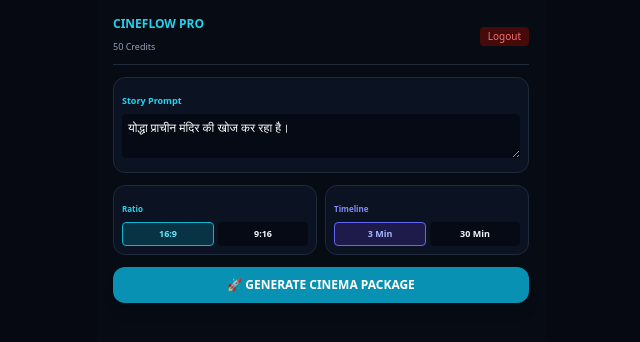
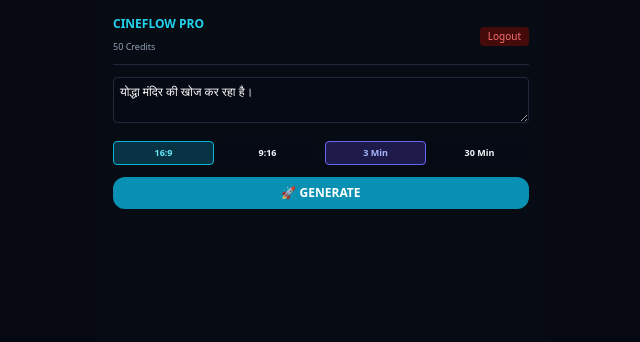
Before and after one commit to deepbhauak-wq/cineflow-ai, a Next.js app: page / in a window 1280 px wide. Both pictures are taken after a click on the button "ENTER STUDIO". Shown: the top 342 px of the page, without its empty margins (319-959 px from the left). Built offline with nearby package versions, Linux system fonts and the light colour scheme.

Commit message:
Refactor story prompt and scene display components
Updated the story prompt text and adjusted the textarea styling. Simplified button styles and improved scene display logic.

```diff
--- a/app/page.jsx
+++ b/app/page.jsx
@@ -1,10 +1,9 @@
-
 "use client";
 import React, { useState } from "react";
 
 export default function CineFlow() {
   const [u, setU] = useState(false);
-  const [p, setP] = useState("योद्धा प्राचीन मंदिर की खोज कर रहा है।");
+  const [p, setP] = useState("योद्धा मंदिर की खोज कर रहा है।");
   const [r, setR] = useState("16:9");
   const [d, setD] = useState("3 Min");
   const [cr, setCr] = useState(50);
@@ -18,11 +17,8 @@ export default function CineFlow() {
   const gen = () => {
     pop("🚀 Rendering...");
     setTimeout(() => {
-      setCr((c) => c - 10);
-      setScs([
-        { id: 1, t: "Scene 1", desc: "योद्धा जंगल में आगे बढ़ता है।" },
-        { id: 2, t: "Scene 2", desc: "मंदिर का मुख्य द्वार खुलता है।" },
-      ]);
+      setCr(c => c - 10);
+      setScs([{ id: 1, t: "Scene 1", desc: "योद्धा जंगल में आगे बढ़ता है।" }, { id: 2, t: "Scene 2", desc: "मंदिर का द्वार खुलता है।" }]);
       setDone(true);
       pop("✅ Done!");
     }, 1000);
@@ -46,43 +42,27 @@ export default function CineFlow() {
         <button onClick={() => setU(false)} className="text-[10px] bg-red-950 text-red-400 px-2 py-0.5 rounded">Logout</button>
       </div>
       {msg && <div className="fixed top-3 left-1/2 -translate-x-1/2 bg-cyan-950 text-cyan-300 border border-cyan-500 px-3 py-1 rounded-full text-[10px] font-bold">{msg}</div>}
-      <div className="p-2 bg-[#0b1222] border border-slate-800 rounded-xl space-y-1">
-        <label className="text-[9px] font-bold text-cyan-400">Story Prompt</label>
-        <textarea value={p} onChange={(e) => setP(e.target.value)} rows={2} className="w-full bg-[#060a14] p-1.5 text-xs text-white rounded outline-none" />
+      <textarea value={p} onChange={e => setP(e.target.value)} rows={2} className="w-full bg-[#060a14] p-1.5 text-xs text-white rounded outline-none border border-slate-800" />
+      <div className="grid grid-cols-2 gap-2">
+        <div className="flex gap-1">{["16:9", "9:16"].map(x => <button key={x} onClick={() => setR(x)} className={`flex-1 p-1 text-[9px] font-bold rounded ${r === x ? "bg-cyan-950 text-cyan-300 border border-cyan-500" : "bg-[#060a14]"}`}>{x}</button>)}</div>
+        <div className="flex gap-1">{["3 Min", "30 Min"].map(x => <button key={x} onClick={() => setD(x)} className={`flex-1 p-1 text-[9px] font-bold rounded ${d === x ? "bg-indigo-950 text-indigo-300 border border-indigo-500" : "bg-[#060a14]"}`}>{x}</button>)}</div>
       </div>
-      <div className="grid grid-cols-2 gap-2">
-        <div className="p-2 bg-[#0b1222] border border-slate-800 rounded-xl">
-          <label className="text-[8px] font-bold text-cyan-400">Ratio</label>
-          <div className="flex gap-1 pt-1">{["16:9", "9:16"].map((x) => (<button key={x} onClick={() => setR(x)} className={`flex-1 p-1 text-[9px] font-bold rounded ${r === x ? "bg-cyan-950 text-cyan-300 border border-cyan-500" : "bg-[#060a14]"}`}>{x}</button>))}</div>
-        </div>
-        <div className="p-2 bg-[#0b1222] border border-slate-800 rounded-xl">
-          <label className="text-[8px] font-bold text-indigo-400">Timeline</label>
-          <div className="flex gap-1 pt-1">{["3 Min", "30 Min"].map((x) => (<button key={x} onClick={() => setD(x)} className={`flex-1 p-1 text-[9px] font-bold rounded ${d === x ? "bg-indigo-950 text-indigo-300 border border-indigo-500" : "bg-[#060a14]"}`}>{x}</button>))}</div>
-        </div>
-      </div>
-      <button onClick={gen} className="w-full py-2.5 bg-cyan-600 rounded-xl font-bold text-xs uppercase text-white shadow-lg">🚀 Generate Cinema Package</button>
+      <button onClick={gen} className="w-full py-2 bg-cyan-600 rounded-xl font-bold text-xs uppercase text-white">🚀 Generate</button>
       {done && (
-        <div className="pt-2 border-t border-slate-800 space-y-2">
-          <h3 className="text-[10px] font-bold uppercase text-white">🎬 Scene Timeline</h3>
-          {scs.map((s) => (
+        <div className="space-y-2 pt-2 border-t border-slate-800">
+          {scs.map(s => (
             <div key={s.id} className="bg-[#0b1222] border border-slate-800 p-2.5 rounded-xl space-y-1.5">
               <span className="text-[11px] font-bold text-cyan-400">{s.t}</span>
               {eid === s.id ? (
                 <div className="space-y-1">
-                  <textarea value={etxt} onChange={(e) => setEtxt(e.target.value)} className="w-full bg-[#060a14] p-1 text-xs text-white rounded border border-cyan-500" />
-                  <div className="flex gap-1">
-                    <button onClick={() => { setScs(scs.map((x) => (x.id === s.id ? { ...x, desc: etxt } : x))); setEid(null); pop("Saved!"); }} className="flex-1 py-1 bg-emerald-600 text-[9px] font-bold rounded">Save</button>
-                    <button onClick={() => setEid(null)} className="px-2 py-1 bg-slate-800 text-[9px] rounded">Cancel</button>
-                  </div>
+                  <textarea value={etxt} onChange={e => setEtxt(e.target.value)} className="w-full bg-[#060a14] p-1 text-xs text-white rounded border border-cyan-500" />
+                  <div className="flex gap-1"><button onClick={() => { setScs(scs.map(x => x.id === s.id ? { ...x, desc: etxt } : x)); setEid(null); pop("Saved!"); }} className="flex-1 py-1 bg-emerald-600 text-[9px] font-bold rounded">Save</button><button onClick={() => setEid(null)} className="px-2 py-1 bg-slate-800 text-[9px] rounded">Cancel</button></div>
                 </div>
               ) : (
-                <>
-                  <p className="text-[11px] text-slate-300 bg-[#060a14] p-1.5 rounded">{s.desc}</p>
-                  <div className="flex gap-1.5 pt-0.5">
-                    <button onClick={() => pop(`🔄 Re-rendered ${s.t}`)} className="flex-1 py-1 bg-cyan-950 border border-cyan-500 text-cyan-300 text-[9px] font-bold rounded">🔄 Regenerate</button>
-                    <button onClick={() => { setEid(s.id); setEtxt(s.desc); }} className="px-2.5 py-1 bg-slate-800 text-slate-200 text-[9px] font-bold rounded">✏️ Edit</button>
-                  </div>
-                </>
+                <div className="flex justify-between items-center">
+                  <p className="text-[11px] text-slate-300">{s.desc}</p>
+                  <button onClick={() => { setEid(s.id); setEtxt(s.desc); }} className="px-2 py-1 bg-slate-800 text-[9px] font-bold rounded">✏️ Edit</button>
+                </div>
               )}
             </div>
           ))}
```
